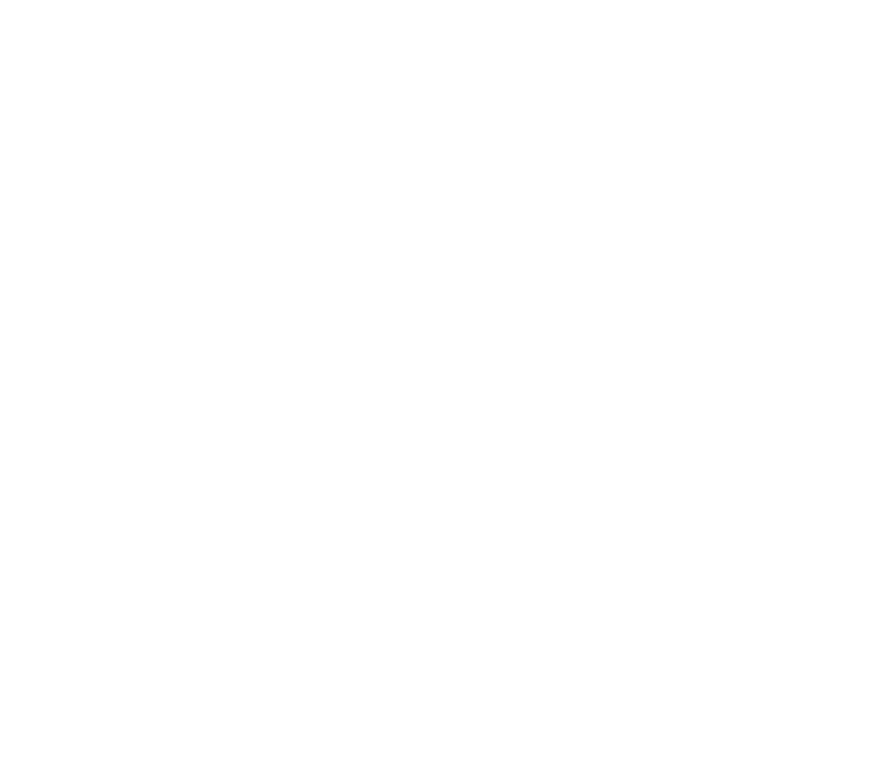
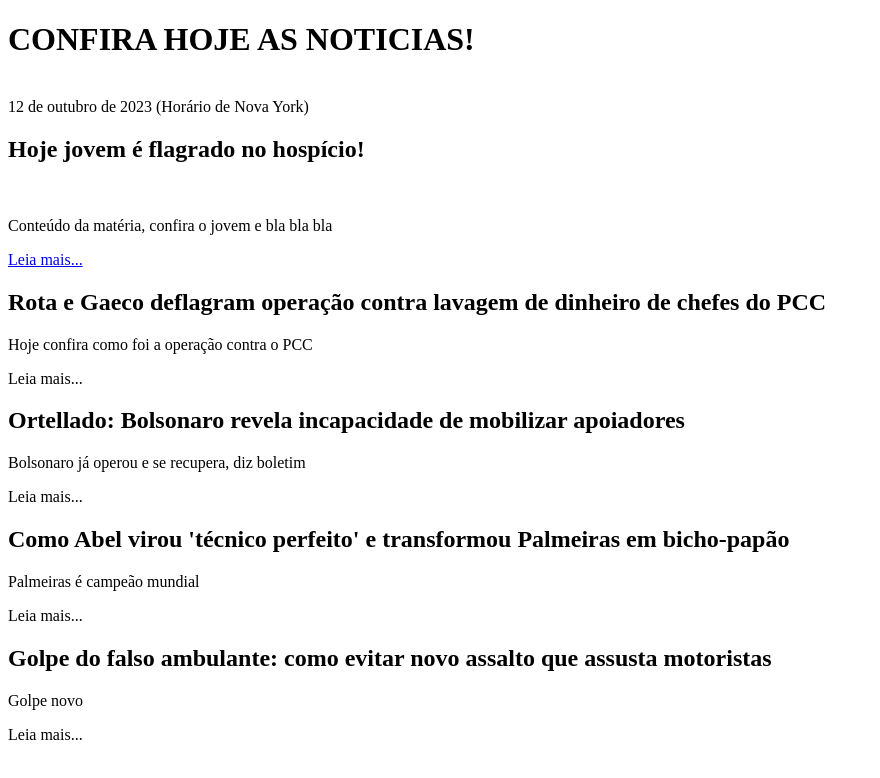
Before and after one commit to William-Hayashi/AulaFiap, a plain HTML site: page 12-set/article.html in a window 1280 px wide. Shown: the whole page, without its empty margins (0-880 px from the left). Drawn offline with Linux system fonts and the light colour scheme.

Commit message:
Update article.html

```diff
--- a/12-set/article.html
+++ b/12-set/article.html
@@ -5,7 +5,71 @@
     <meta name="author" content="WIlliam Hayashi">
     <title>Artigos de Notícias</title>
 </head>
+
+
 <body>
 
+  <header>
+     <h1>CONFIRA HOJE AS NOTICIAS!</h1><br>
+      <time datatime= "2023/10/12"T14:30:00-01:00> 12 de outubro de 2023 (Horário de Nova York)</time><br>
+
+  </header>
+    <main>
+
+
+      <!--artigo 1-->
+      <section>
+        <article>
+          <h2> Hoje jovem é flagrado no hospício!</h2> <br>
+          <p>Conteúdo da matéria, confira o jovem e bla bla bla</p>
+          <a href= "google.com.br">Leia mais...</a>
+
+        </article>
+      </section>
+
+      <!--artigo 2-->
+
+      <section>
+        <article>
+          <h2>Rota e Gaeco deflagram operação contra lavagem de dinheiro de chefes do PCC</h2>
+          <p> Hoje confira como foi a operação contra o PCC</p>
+          <a href:https="//noticias.uol.com.br/colunas/josmar-jozino/2023/09/12/rota-e-gaeco-deflagram-operacao-contra-lavagem-de-dinheiro-de-chefes-do-pcc.htm">Leia mais...</a>
+        </article>
+      </section>
+
+      <!--artigo 3-->
+
+      <section>
+        <article>
+          <h2>Ortellado: Bolsonaro revela incapacidade de mobilizar apoiadores</h2>
+          <p>Bolsonaro já operou e se recupera, diz boletim</p>
+          <a href:https="//noticias.uol.com.br/politica/ultimas-noticias/2023/09/12/ortellado-bolsonaro-revela-fraqueza-e-incapacidade-de-mobilizar-apoiadores.htm">Leia mais...</a>
+        </article>
+      </section>
+
+       <!--artigo 4-->
+
+      <section>
+        <article>
+          <h2>Como Abel virou 'técnico perfeito' e transformou Palmeiras em bicho-papão</h2>
+          <p>Palmeiras é campeão mundial</p>
+          <a href:https="https://www.uol.com.br/esporte/futebol/ultimas-noticias/2023/09/12/documentario-mostra-importancia-de-abel-em-fase-vitoriosa-do-palmeiras.htm">Leia mais...</a>
+        </article>
+      </section>
+
+
+       <!--artigo 5-->
+
+      <section>
+        <article>
+          <h2>Golpe do falso ambulante: como evitar novo assalto que assusta motoristas</h2>
+          <p>Golpe novo</p>
+          <a href:https="https://www.uol.com.br/carros/noticias/redacao/2023/09/12/golpe-do-falso-ambulante-como-evitar-novo-assalto-que-assusta-motoristas.htm">Leia mais...</a>
+        </article>
+      </section>
+
+
+
+    </main>
 </body>
 </html>
```
